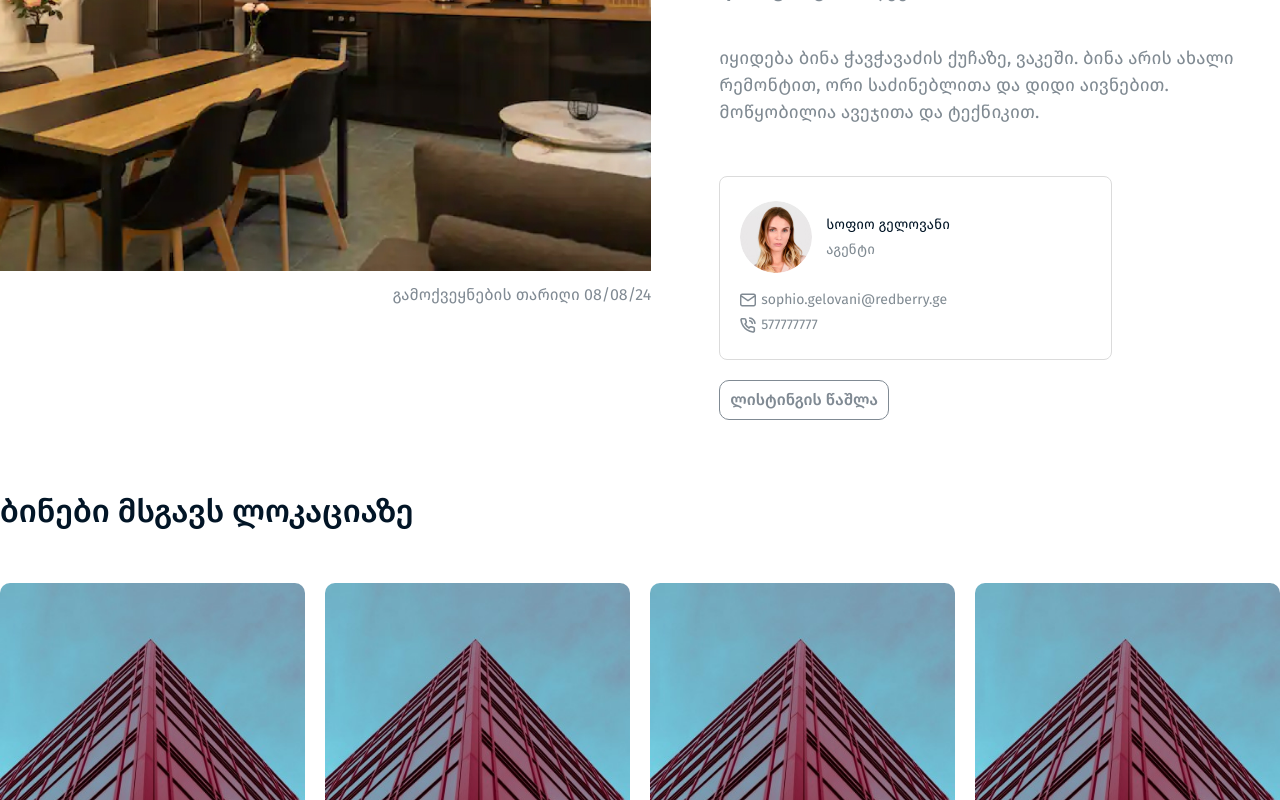
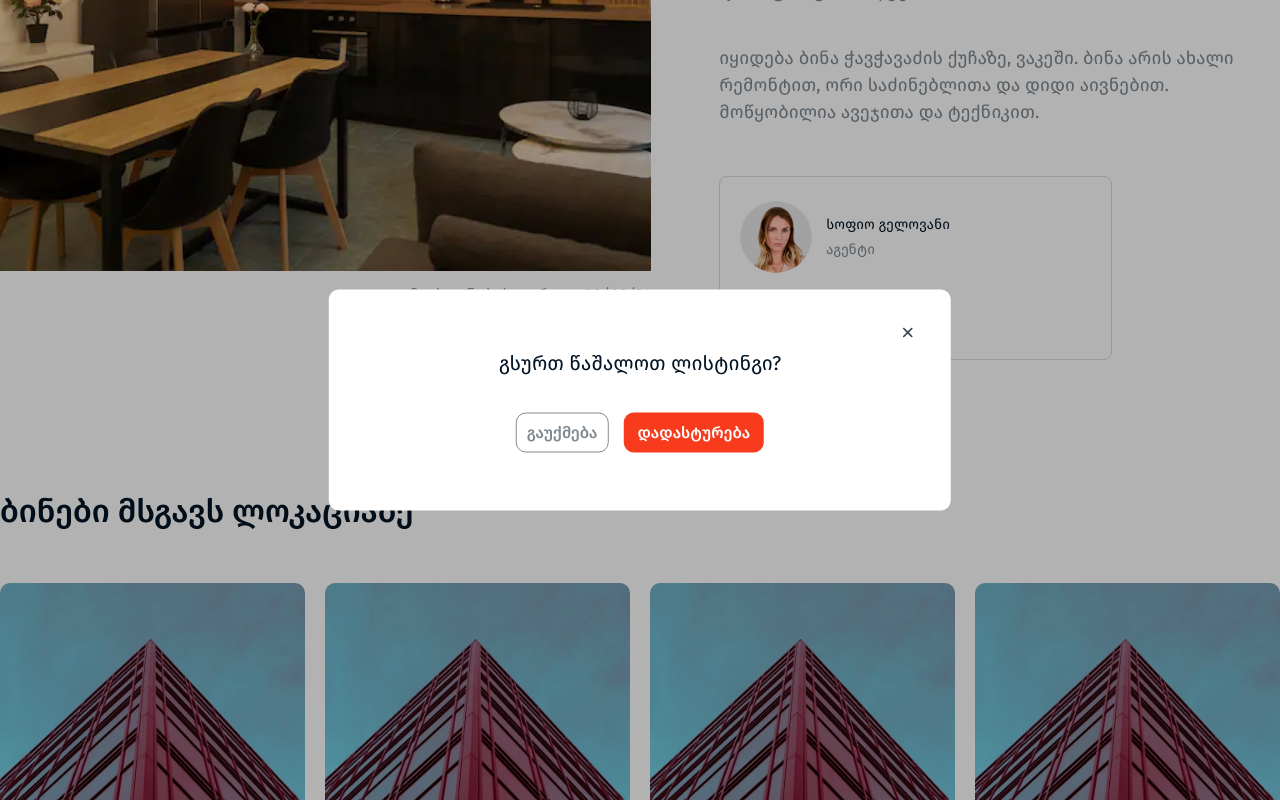
Before and after one commit to chubinaaa/real_estate_manager, a Next.js app: page /estate in a window 1280 px wide. Both pictures are taken after a click on the button "ლისტინგის წაშლა". Shown: the part 466-1266 px from the top of the page. Built offline with nearby package versions, Linux system fonts and the light colour scheme.

Commit message:
add delete listing confirmation modal UI

```diff
--- a/src/app/[estate_id]/page.tsx
+++ b/src/app/[estate_id]/page.tsx
@@ -1,10 +1,10 @@
 import AgentDetails from "../../components/single_listing_page/agent_details/AgentDetails";
 import BackBtn from "../../components/single_listing_page/BackBtn";
+import DeleteListing from "../../components/single_listing_page/delete_listing/DeleteListing";
 import Description from "../../components/single_listing_page/Description";
 import EstateDetails from "../../components/single_listing_page/estate_details/EstateDetails";
 import EstatePicture from "../../components/single_listing_page/EstatePicture";
 import Suggestions from "../../components/single_listing_page/suggestions/Suggestions";
-import GrayButton from "../../components/ui/buttons/GrayButton";
 
 export default function SingleEstatePage() {
   return (
@@ -16,7 +16,7 @@ export default function SingleEstatePage() {
           <EstateDetails />
           <Description />
           <AgentDetails />
-          <GrayButton text="ლისტინგის წაშლა" />
+          <DeleteListing />
         </div>
       </div>
       <Suggestions />
--- a/src/app/layout.tsx
+++ b/src/app/layout.tsx
@@ -52,6 +52,7 @@ export default function RootLayout({ children }: LayoutProps) {
         <Header />
         {children}
         <div id="add-agent-modal"></div>
+        <div id="delete-listing-confirmation-modal"></div>
       </body>
     </html>
   );
--- a/src/components/single_listing_page/BackBtn.tsx
+++ b/src/components/single_listing_page/BackBtn.tsx
@@ -1,17 +1,20 @@
+"use client";
+
 import Image from "next/image";
-import Link from "next/link";
 import icon from "/public/svg/left_arrow_icon.svg";
+import { useRouter } from "next/navigation";
 
 export default function BackBtn() {
+  const router = useRouter();
+
   return (
-    <Link href={"/"}>
     <Image
       src={icon}
       alt="left arrow"
       width={64}
       height={64}
-        className="w-[22px] h-[22px]"
+      className="w-[22px] h-[22px] cursor-pointer"
+      onClick={() => router.back()}
     />
-    </Link>
   );
 }
--- /dev/null
+++ b/src/components/single_listing_page/delete_listing/DeleteListing.tsx
@@ -0,0 +1,18 @@
+"use client";
+
+import { useState } from "react";
+import GrayButton from "../../ui/buttons/GrayButton";
+import DeleteListingModal from "./modal/DeleteListingModal";
+
+export default function DeleteListing() {
+  const [isOpen, setIsOpen] = useState(false);
+
+  const handleModal = () => setIsOpen((prev) => !prev);
+
+  return (
+    <>
+      <GrayButton text="ლისტინგის წაშლა" action={handleModal} />
+      {isOpen && <DeleteListingModal modalhandler={handleModal} />}
+    </>
+  );
+}
--- /dev/null
+++ b/src/components/single_listing_page/delete_listing/modal/Buttons.tsx
@@ -0,0 +1,18 @@
+"use client";
+
+import GrayButton from "../../../ui/buttons/GrayButton";
+import RedButton from "../../../ui/buttons/RedButton";
+
+type Props = {
+  cancelAct: () => void;
+  deleteAct: () => void;
+};
+
+export default function Buttons({ cancelAct, deleteAct }: Props) {
+  return (
+    <div className="flex justify-center items-center gap-[15px]">
+      <GrayButton text="გაუქმება" action={cancelAct} />
+      <RedButton text="დადასტურება" onClick={() => deleteAct()} />
+    </div>
+  );
+}
--- /dev/null
+++ b/src/components/single_listing_page/delete_listing/modal/DeleteListingModal.tsx
@@ -0,0 +1,26 @@
+"use client";
+
+import { useEffect, useState } from "react";
+import { createPortal } from "react-dom";
+import Modal from "./Modal";
+
+type Props = {
+  modalhandler: () => void;
+};
+
+export default function DeleteListingModal({ modalhandler }: Props) {
+  const [modalElement, setModalElement] = useState<null | Element>(null);
+
+  useEffect(() => {
+    setModalElement(
+      document.getElementById("delete-listing-confirmation-modal")
+    );
+  }, []);
+
+  return (
+    <>
+      {modalElement &&
+        createPortal(<Modal modalHandler={modalhandler} />, modalElement)}
+    </>
+  );
+}
--- /dev/null
+++ b/src/components/single_listing_page/delete_listing/modal/Heading.tsx
@@ -0,0 +1,3 @@
+export default function Heading() {
+  return <p className="text-[20px] font-normal">გსურთ წაშალოთ ლისტინგი?</p>;
+}
--- /dev/null
+++ b/src/components/single_listing_page/delete_listing/modal/Modal.tsx
@@ -0,0 +1,26 @@
+import Backdrop from "../../../ui/Backdrop";
+import XcloseBtn from "../../../ui/buttons/XcloseBtn";
+import Buttons from "./Buttons";
+import Heading from "./Heading";
+
+type Props = {
+  modalHandler: () => void;
+};
+
+export default function Modal({ modalHandler }: Props) {
+  return (
+    <>
+      <Backdrop onClick={modalHandler} />
+      <div className="z-50 fixed top-1/2 left-1/2 transform -translate-y-1/2 -translate-x-1/2 | flex flex-col justify-center items-center gap-[35px] | px-[170px] py-[58px] | bg-white rounded-[10px] select-none">
+        <Heading />
+        <span className="absolute top-[30px] right-[30px]">
+          <XcloseBtn onClick={modalHandler} />
+        </span>
+        <Buttons
+          cancelAct={modalHandler}
+          deleteAct={() => console.log("წაიშალა ლისტინგი")}
+        />
+      </div>
+    </>
+  );
+}
--- a/src/components/ui/Backdrop.tsx
+++ b/src/components/ui/Backdrop.tsx
@@ -1,7 +1,7 @@
 "use client";
 
 type Props = {
-  onClick: () => void;
+  onClick?: () => void;
 };
 
 export default function Backdrop({ onClick }: Props) {
```
Lines whose indentation alone changed are shown as unchanged.
